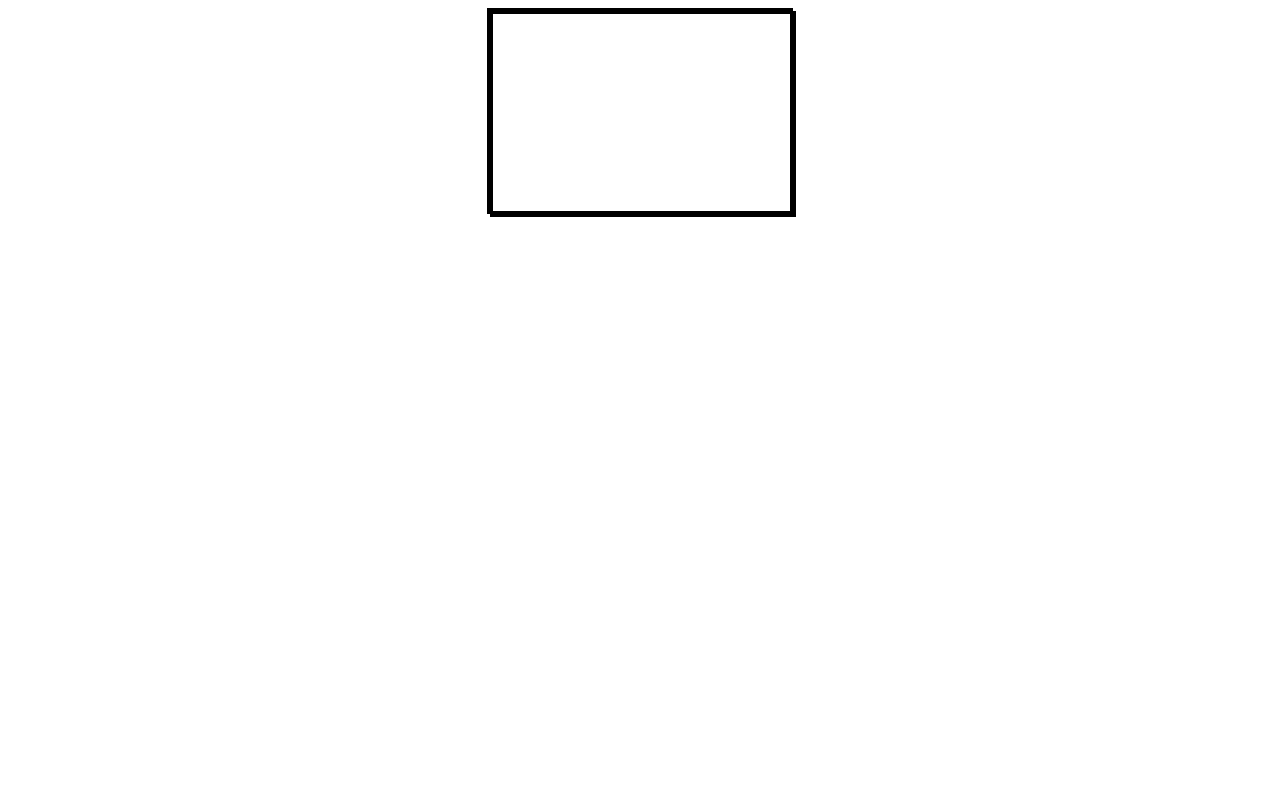
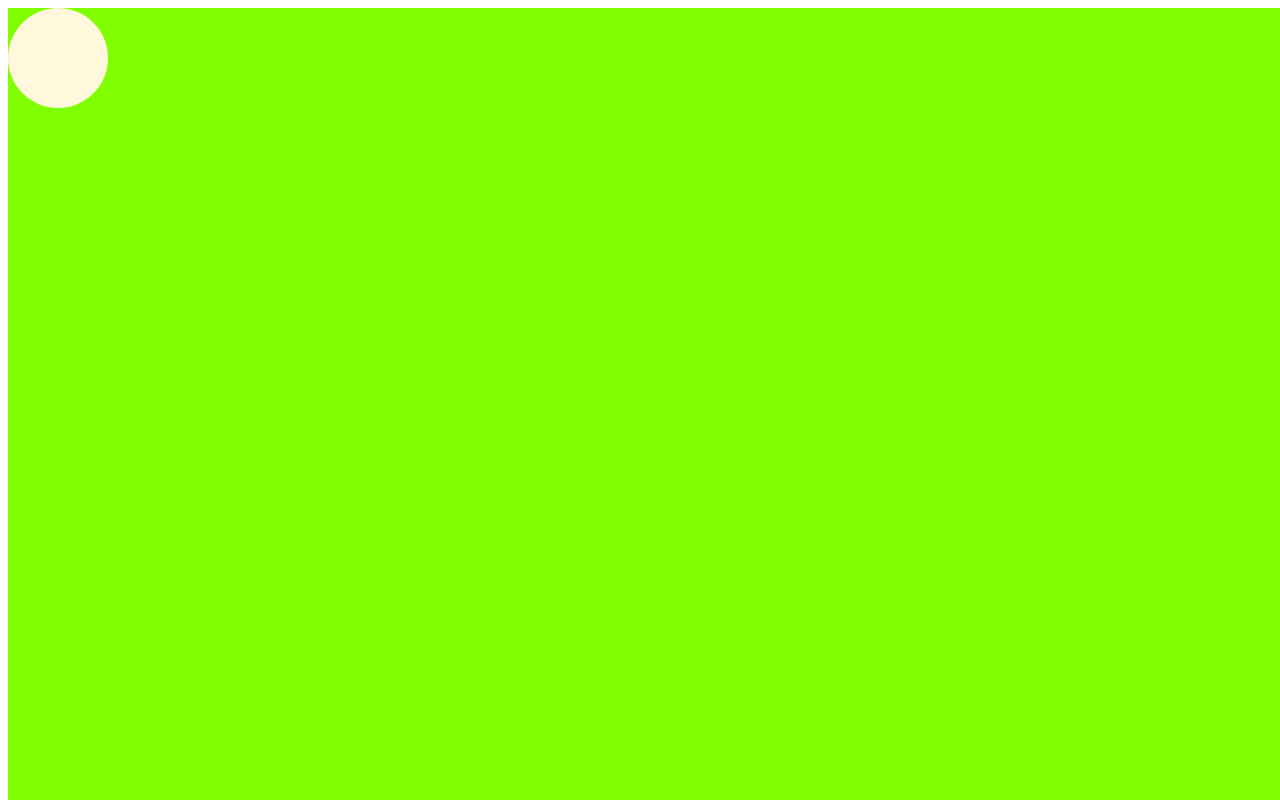
Before and after one commit to Amitai-Levi/js-event-exercises, a plain HTML site: page Introduction to browser events/Move the ball/index.html in a window 1280 px wide. Drawn offline with Linux system fonts and the light colour scheme.

Commit message:
fixed bug(css file deleted)

```diff
--- a/Introduction to browser events/Move the ball/index.html
+++ b/Introduction to browser events/Move the ball/index.html
@@ -4,7 +4,7 @@
     <meta charset="UTF-8" />
     <meta name="viewport" content="width=device-width, initial-scale=1.0" />
     <title>Document</title>
-    <link rel="stylesheet" href="style.css" />
+    <link rel="stylesheet" href="./style.css" />
   </head>
   <body>
     <div id="field">
--- a/Introduction to browser events/Move the ball/style.css
+++ b/Introduction to browser events/Move the ball/style.css
@@ -1,12 +1,13 @@
-div {
-  width: 300px;
-  height: 200px;
-  margin: auto;
-  border-style: solid;
-  border-color: black;
+#field {
+  width: 100%;
+  height: 1000px;
+  background-color: chartreuse;
+  position: fixed;
 }
-button {
-  position: relative;
-  right: 5px;
-  top: 5px;
+#ball {
+  width: 100px;
+  height: 100px;
+  background-color: cornsilk;
+  border-radius: 50%;
+  position: absolute;
 }
```
